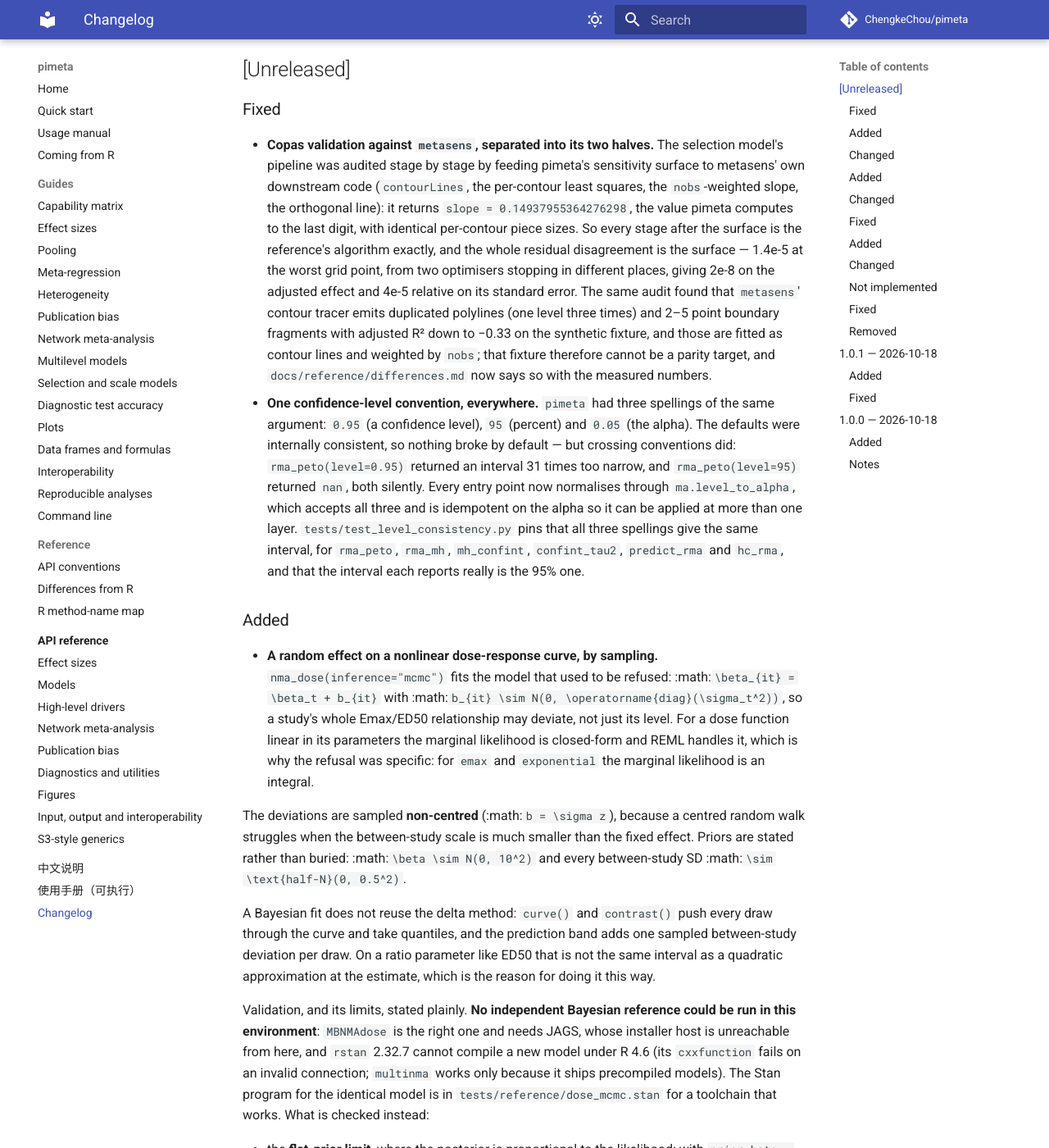
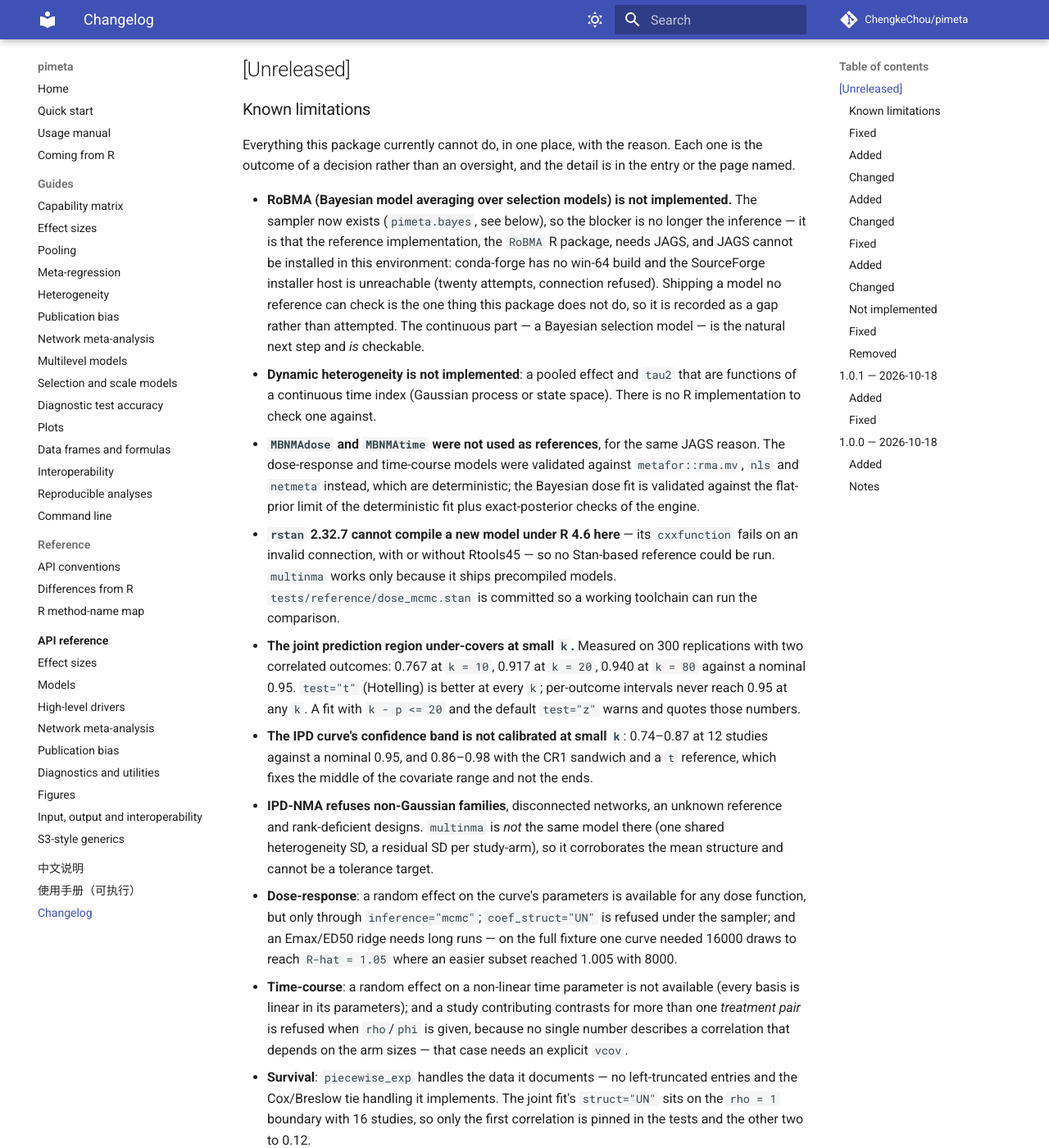
Before and after one commit to ChengkeChou/pimeta, an MkDocs documentation site: the page built from docs/changelog.md, in a window 1280 px wide and 1400 px high, scrolled down 204 px. Shown: the whole window at 82% size. Built offline with MkDocs 1.6.1 and Material for MkDocs 9.7.7, drawn with Linux system fonts in a browser that asks for light colours; comment, search, counter and statistics services are not loaded; some of the changed text lies outside the part shown.

Commit message:
Write every open limitation into one place in the changelog
The changelog recorded what was built and, entry by entry, why some models
were refused.  It did not record all of them: an audit found RoBMA,
dynamic heterogeneity, MBNMAtime, the IPD-NMA family restriction, the
left-truncation limit of piecewise_exp and the "not NUTS" cost of the
sampler missing entirely, and the capability matrix still explained RoBMA
by a dependency policy that the sampler had already made obsolete.

So there is now a `### Known limitations` section at the top of
[Unreleased], listing everything the package cannot do, each with the
reason and the page that carries the detail:

  RoBMA (no reference can be run here: the RoBMA package needs JAGS, and
  JAGS is unreachable in this environment), dynamic heterogeneity (no R
  implementation at all), MBNMAdose/MBNMAtime as references (the same
  JAGS), rstan (it cannot compile under R 4.6 here, so the Stan program
  is committed instead), the under-coverage of the joint prediction
  region at small k (0.767 at k = 10, 0.917 at k = 20, 0.940 at k = 80),
  the IPD curve band (0.74-0.87 at 12 studies, 0.86-0.98 with CR1+t),
  the IPD-NMA family restriction and why multinma is not a tolerance
  target for it, the dose model's remaining limits (MCMC-only random
  curves, no UN under the sampler, the Emax/ED50 ridge needing 16000
  draws), the time-course limits (no non-linear time parameter, no
  rho/phi for a study with several treatment pairs), the survival limits
  (no left truncation; UN pinned on the rho = 1 boundary), the sampler
  being a random walk, and copas_region being a likelihood-ratio
  projection rather than a posterior.

The capability matrix's RoBMA paragraph now gives the real reason --
"the inference is no longer the obstacle, the missing reference
implementation is" -- rather than one that the new engine contradicts,
and its roadmap table row says the same.  The Chinese summary line at the
bottom of that page said the dependency policy forbade MCMC outright,
which has been false since pimeta.bayes landed; it now says MCMC is
built in, opt-in and dependency-free, and that what is still refused is
any model with no reference to check it against.

No code changed.  Docs tests: 16 passed.  The audit that found the gaps
is repeatable: grep the changelog for each limitation's key word and
expect a hit.

```diff
--- a/docs/changelog.md
+++ b/docs/changelog.md
@@ -5,6 +5,68 @@ The format follows [Keep a Changelog](https://keepachangelog.com/en/1.1.0/)
 and the project adheres to [Semantic Versioning](https://semver.org/spec/v2.0.0.html).
 
 ## [Unreleased]
+
+### Known limitations
+
+Everything this package currently cannot do, in one place, with the reason. Each
+one is the outcome of a decision rather than an oversight, and the detail is in
+the entry or the page named.
+
+- **RoBMA (Bayesian model averaging over selection models) is not
+  implemented.** The sampler now exists (`pimeta.bayes`, see below), so the
+  blocker is no longer the inference — it is that the reference implementation,
+  the `RoBMA` R package, needs JAGS, and JAGS cannot be installed in this
+  environment: conda-forge has no win-64 build and the SourceForge installer
+  host is unreachable (twenty attempts, connection refused). Shipping a model no
+  reference can check is the one thing this package does not do, so it is
+  recorded as a gap rather than attempted. The continuous part — a Bayesian
+  selection model — is the natural next step and *is* checkable.
+- **Dynamic heterogeneity is not implemented**: a pooled effect and `tau2` that
+  are functions of a continuous time index (Gaussian process or state space).
+  There is no R implementation to check one against.
+- **`MBNMAdose` and `MBNMAtime` were not used as references**, for the same JAGS
+  reason. The dose-response and time-course models were validated against
+  `metafor::rma.mv`, `nls` and `netmeta` instead, which are deterministic; the
+  Bayesian dose fit is validated against the flat-prior limit of the
+  deterministic fit plus exact-posterior checks of the engine.
+- **`rstan` 2.32.7 cannot compile a new model under R 4.6 here** — its
+  `cxxfunction` fails on an invalid connection, with or without Rtools45 — so no
+  Stan-based reference could be run. `multinma` works only because it ships
+  precompiled models. `tests/reference/dose_mcmc.stan` is committed so a working
+  toolchain can run the comparison.
+- **The joint prediction region under-covers at small `k`.** Measured on 300
+  replications with two correlated outcomes: 0.767 at `k = 10`, 0.917 at
+  `k = 20`, 0.940 at `k = 80` against a nominal 0.95. `test="t"` (Hotelling) is
+  better at every `k`; per-outcome intervals never reach 0.95 at any `k`. A fit
+  with `k - p <= 20` and the default `test="z"` warns and quotes those numbers.
+- **The IPD curve's confidence band is not calibrated at small `k`**: 0.74–0.87
+  at 12 studies against a nominal 0.95, and 0.86–0.98 with the CR1 sandwich and
+  a `t` reference, which fixes the middle of the covariate range and not the
+  ends.
+- **IPD-NMA refuses non-Gaussian families**, disconnected networks, an unknown
+  reference and rank-deficient designs. `multinma` is *not* the same model there
+  (one shared heterogeneity SD, a residual SD per study-arm), so it corroborates
+  the mean structure and cannot be a tolerance target.
+- **Dose-response**: a random effect on the curve's parameters is available for
+  any dose function, but only through `inference="mcmc"`; `coef_struct="UN"` is
+  refused under the sampler; and an Emax/ED50 ridge needs long runs — on the
+  full fixture one curve needed 16000 draws to reach `R-hat = 1.05` where an
+  easier subset reached 1.005 with 8000.
+- **Time-course**: a random effect on a non-linear time parameter is not
+  available (every basis is linear in its parameters); and a study contributing
+  contrasts for more than one *treatment pair* is refused when `rho`/`phi` is
+  given, because no single number describes a correlation that depends on the
+  arm sizes — that case needs an explicit `vcov`.
+- **Survival**: `piecewise_exp` handles the data it documents — no
+  left-truncated entries and the Cox/Breslow tie handling it implements. The
+  joint fit's `struct="UN"` sits on the `rho = 1` boundary with 16 studies, so
+  only the first correlation is pinned in the tests and the other two to 0.12.
+- **The sampler is a random walk**, not NUTS: no gradients, no automatic
+  parameterisation, adaptation confined to warmup. A hierarchical model with
+  many parameters needs long runs, and the diagnostics say so instead of the
+  summary hiding it.
+- **`copas_region` is a likelihood-ratio projection, not a posterior.** Its
+  coverage was not simulated and the tests do not claim it was.
 
 ### Fixed
 
```
Also changed, not shown: CHANGELOG.md (+62 -0 lines), docs/guide/capability-matrix.md (+12 -11 lines).
